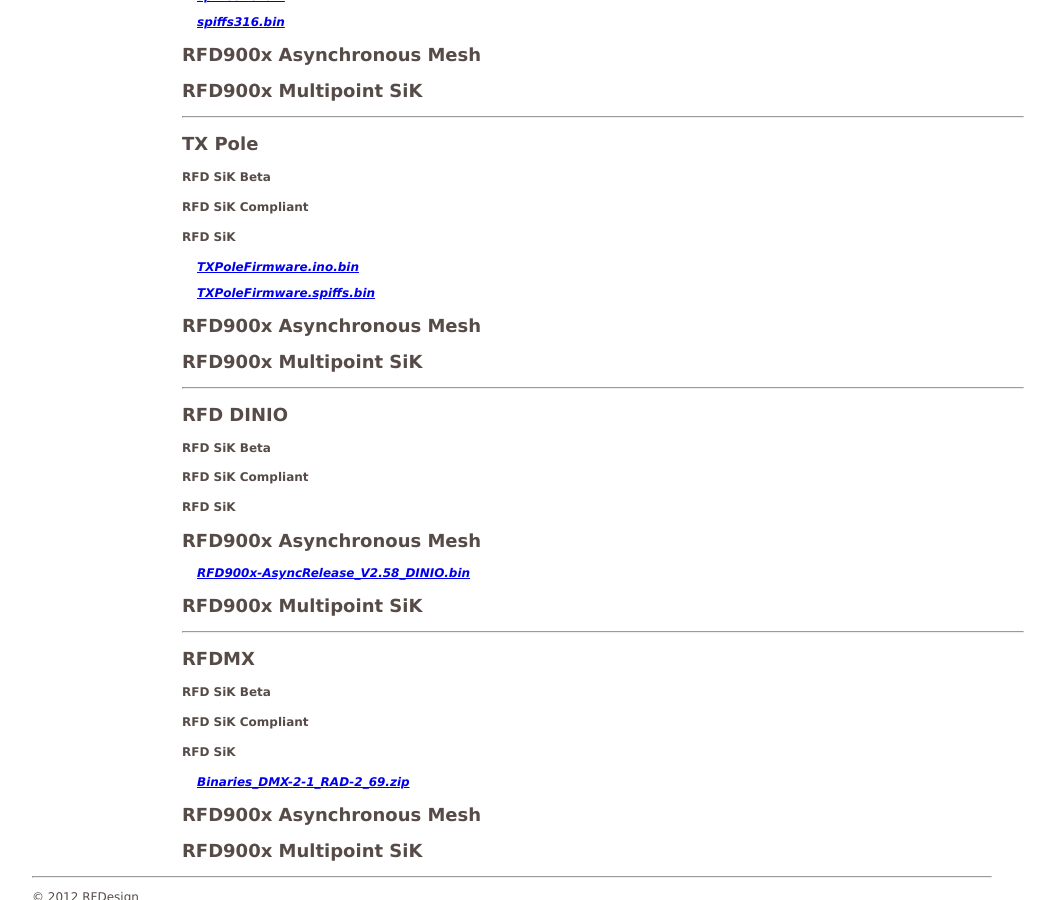
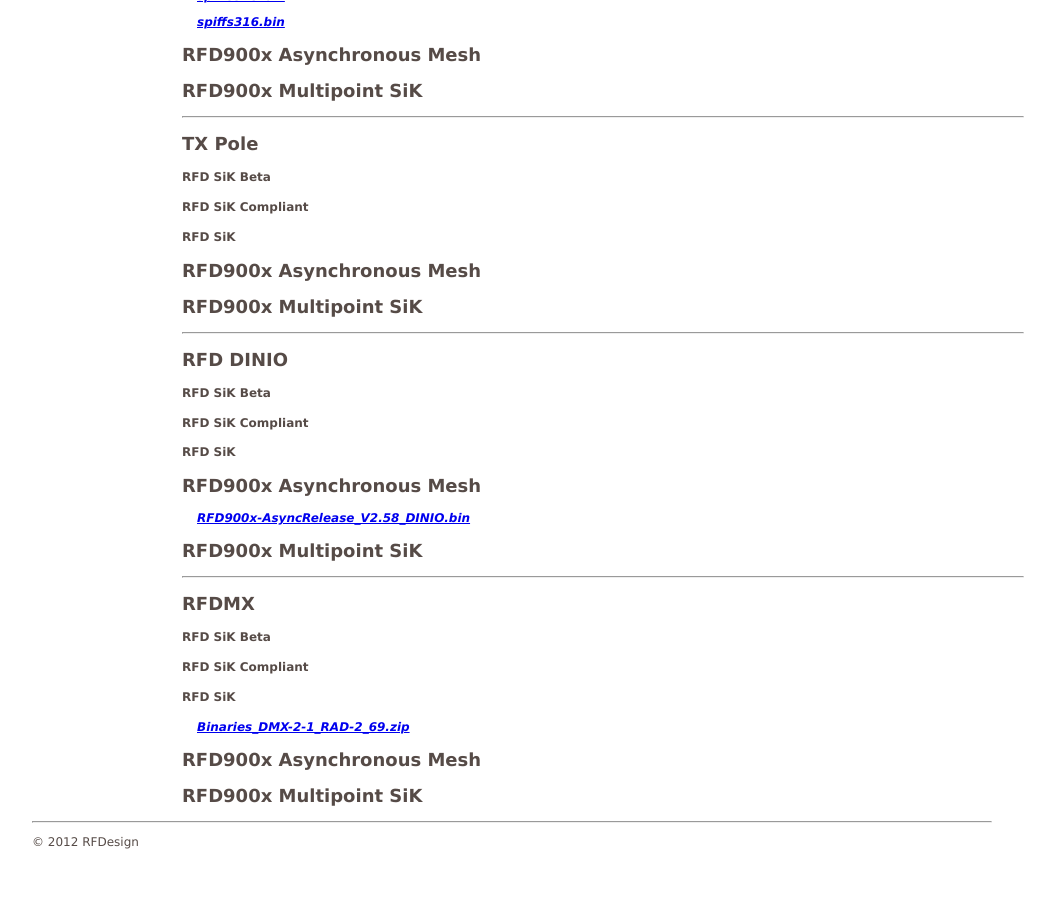
Before and after one commit to RFDesign/rfdesign.github.io, a Jekyll site: the page built from firmware.html, in a window 1280 px wide and 900 px high, scrolled down 2997 px. Shown: the whole window, without its empty margins (26-1081 px from the left). Built offline with Jekyll 4.4.1, drawn with Linux system fonts in a browser that asks for light colours; after the commit the page ends 3858 px from its top, so only the background shows below that.

Commit message:
Update firmware.yml

```diff
--- a/_data/firmware.yml
+++ b/_data/firmware.yml
@@ -100,8 +100,6 @@
 - modems:
     heading: TX Pole
     SIK:
-        - file: TXPoleFirmware.ino.bin
-        - file: TXPoleFirmware.spiffs.bin
 
 - modems:
     heading: RFD DINIO
```
